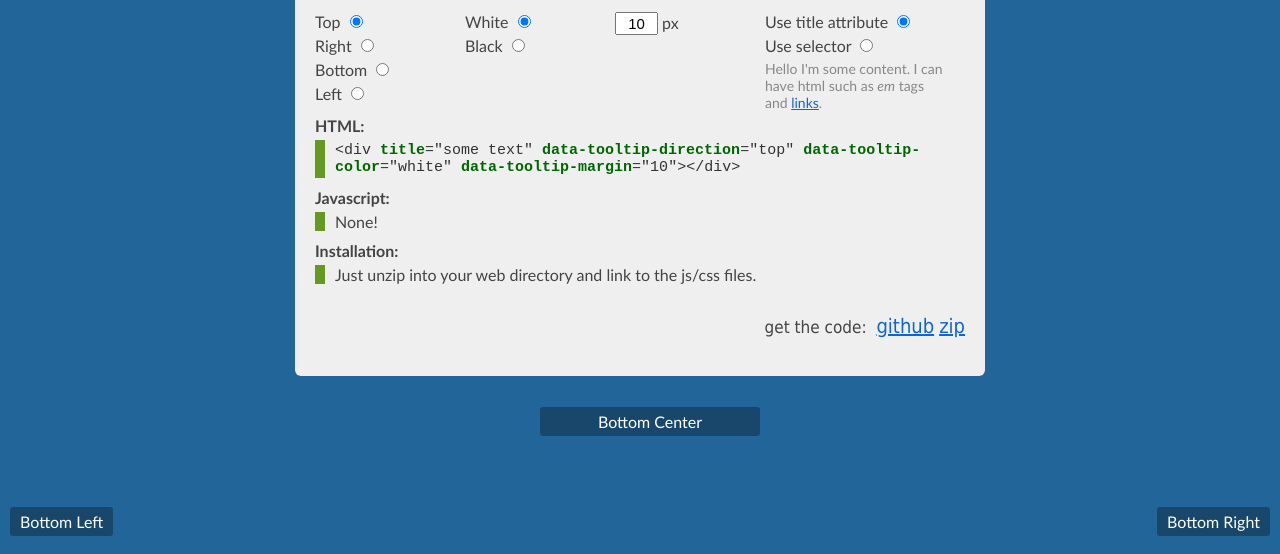
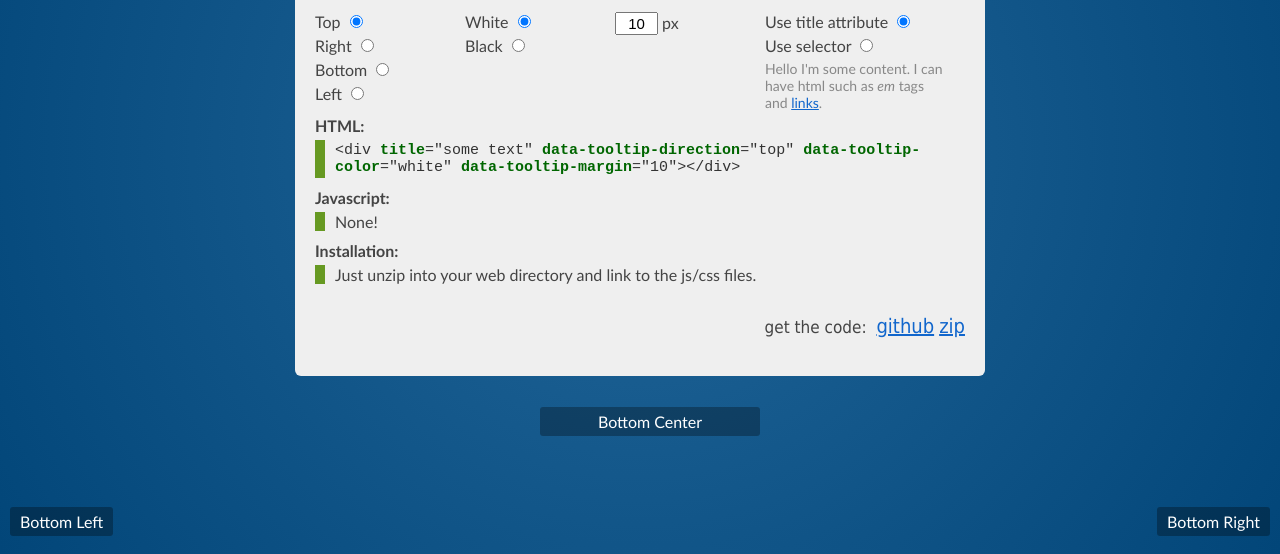
Before and after one commit to andrewplummer/tooltip, a plain HTML site: page index.html in a window 1280 px wide. Shown: the part 254-808 px from the top of the page. Drawn offline with nearby package versions, Linux system fonts and the light colour scheme.

Commit message:
and webkit too

```diff
--- a/index.html
+++ b/index.html
@@ -11,11 +11,12 @@
     }
 
     body {
+      color: #fff;
       height: 100%;
       font-family: "Trebuchet MS", sans-serif;
       background-color: #269;
       background-image: -moz-radial-gradient(50% 50%, circle, #226699 0%, #024679 100%);
-      color: #fff;
+      background-image: -webkit-radial-gradient(50% 50%, circle cover, #226699 0%, #024679 100%);
     }
 
     h1 {
```
